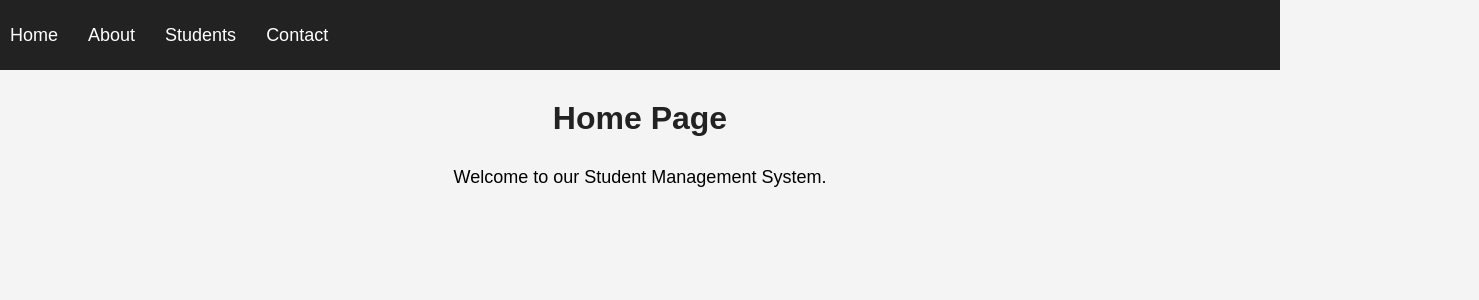
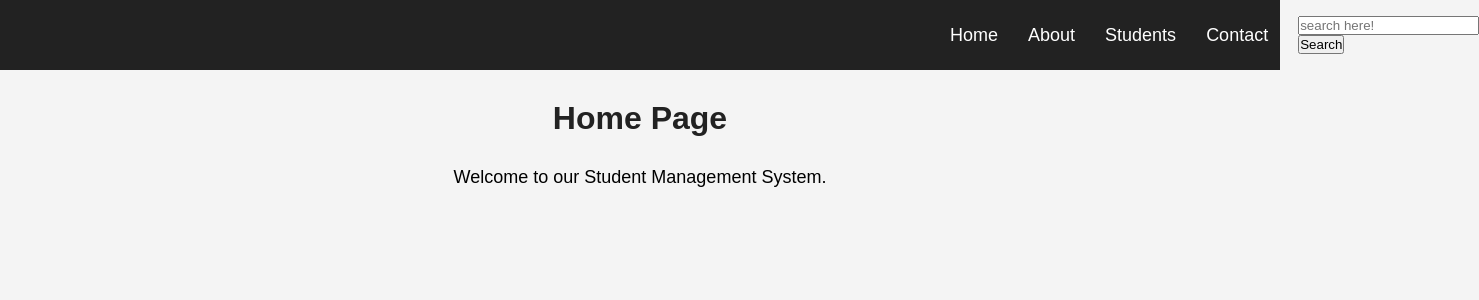
Before and after one commit to surajpandey230522-cloud/learning_react, a React (Vite) app: page / in a window 1280 px wide. Shown: the top 300 px of the page, 1479 px wide, since content can reach past the window. Built offline with nearby package versions, Linux system fonts and the light colour scheme.

Commit message:
update inout form

```diff
--- a/src/App.css
+++ b/src/App.css
@@ -39,9 +39,7 @@ body {
     font-family: Arial, sans-serif;
     background: #f4f4f4;
 }
-nav{
-    align-content: end;
-}
+
 .navbar {
    display: flex;
   justify-content: flex-start;
@@ -49,13 +47,14 @@ nav{
   gap: 30px;
   height: 70px;
   background-color: #222;
-  padding-left: 10px;
+  padding-left: 950px;
 }
 
 .navbar a {
     color: white;
     text-decoration: none;
     font-size: 18px;
+    text-align: left;
 
 
 }
--- a/src/components/Navbar.jsx
+++ b/src/components/Navbar.jsx
@@ -17,6 +17,10 @@ class Navbar extends Component {
                 <Link to="/students">Students</Link>
 
                 <Link to="/contact">Contact</Link>
+
+                <div><input type='text' placeholder='search here!'/><button>Search</button></div>
+
+
              </div>
             </nav>
         );
```
